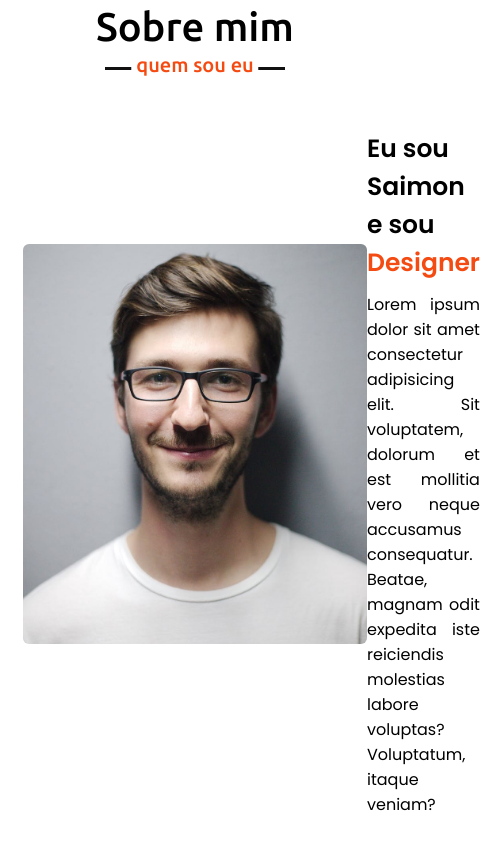
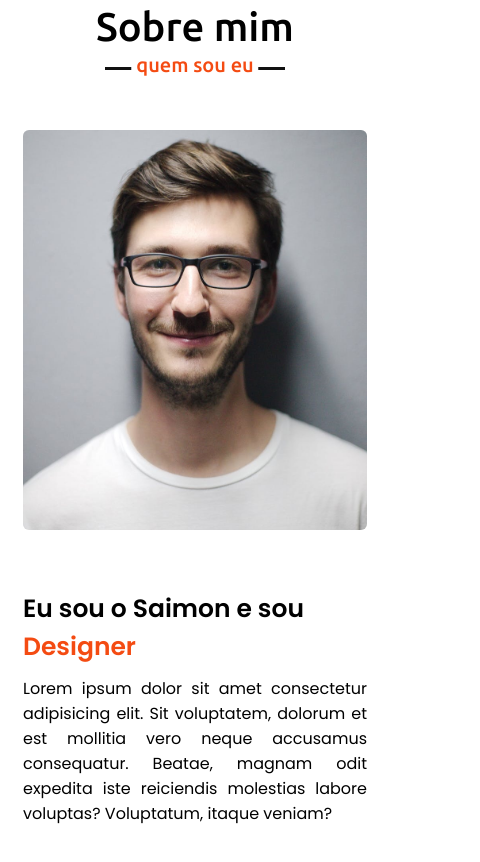
Before and after one commit to 1Saimon/Portfolio, a plain HTML site: page index.html in a window 390 px wide. Shown: the part 940-1802 px from the top of the page, 480 px wide, since content can reach past the window. Drawn offline with nearby package versions, Linux system fonts and the light colour scheme.

Commit message:
arrumado bug texto responsivo do sobre mim

```diff
--- a/index.html
+++ b/index.html
@@ -54,7 +54,7 @@
                     <img src="images/profile-1.jpeg" alt="foto">
                 </div>
                 <div class="coluna direita">
-                    <div class="texto">Eu sou Saimon e sou <span>Designer</span></div>
+                    <div class="texto">Eu sou o Saimon e sou <span>Designer</span></div>
                     <p>Lorem ipsum dolor sit amet consectetur adipisicing elit. Sit voluptatem, dolorum et est mollitia vero neque accusamus consequatur. Beatae, magnam odit expedita iste reiciendis molestias labore voluptas? Voluptatum, itaque veniam?</p>
                 </div>
             </div>
--- a/style.css
+++ b/style.css
@@ -4,6 +4,9 @@
     padding: 0;
     box-sizing: border-box;
     text-decoration: none;
+}
+.sobre-conteudo{
+    flex-wrap: wrap;
 }
 .max-width{
     max-width: 1300px;
```
